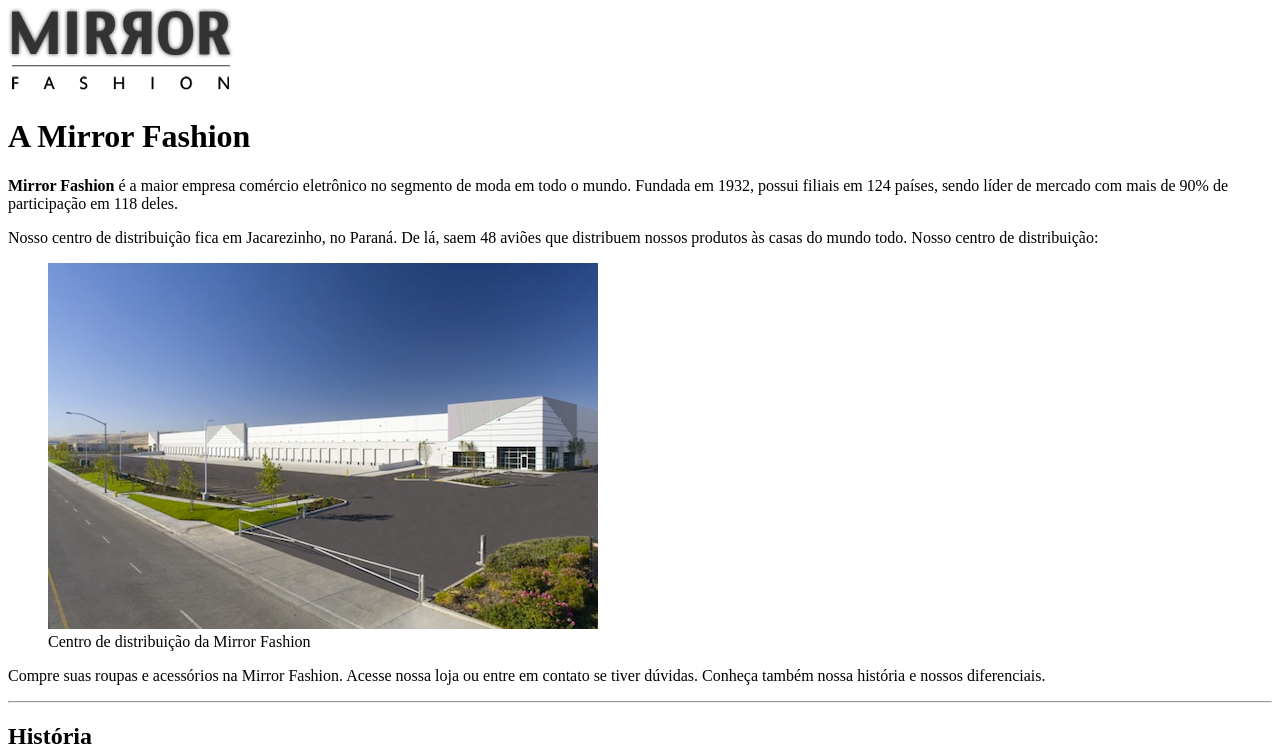
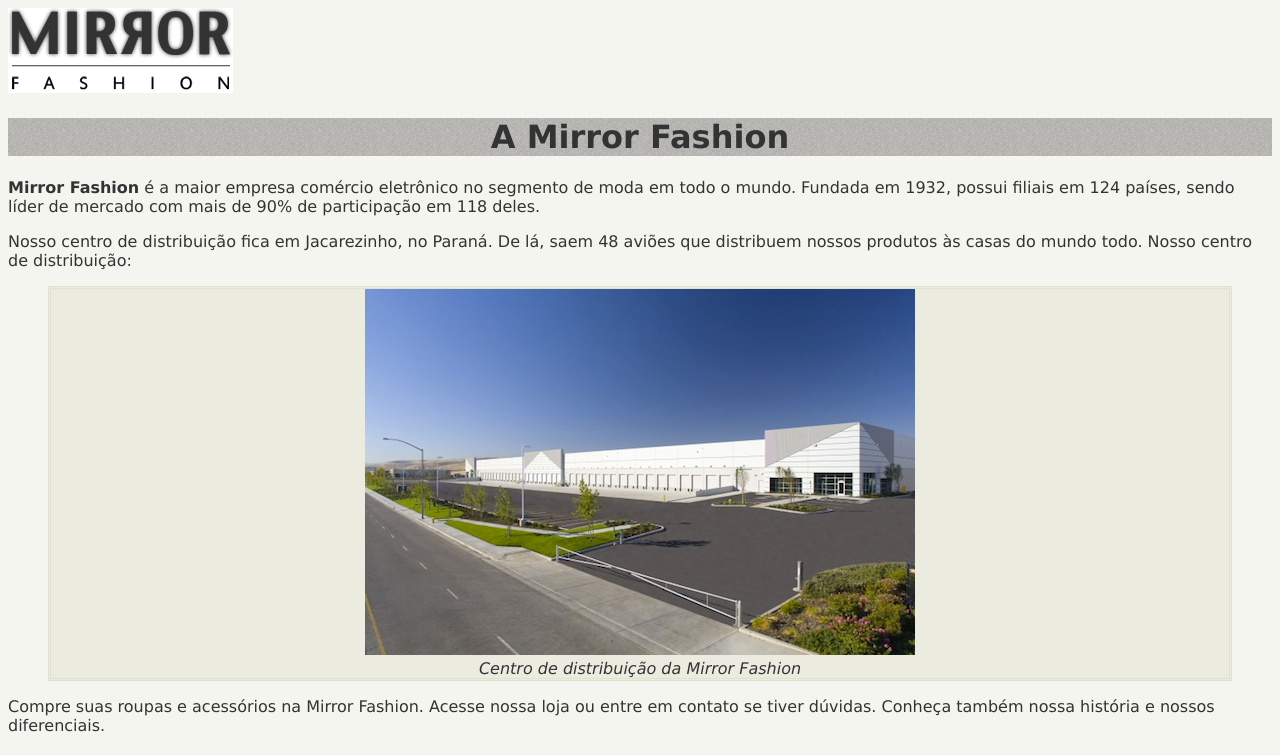
Before and after one commit to mrsapple/Projeto-site, a plain HTML site: page sobre.html in a window 1280 px wide. Shown: the top 755 px of the page. Drawn offline with Linux system fonts and the light colour scheme.

Commit message:
adicionado css

```diff
--- /dev/null
+++ b/sobre.css
@@ -0,0 +1,38 @@
+/*color: black; cor da fonte
+    background-color: #ffe6e6; cor do fundo da fonte
+    text-align: justify; /*essa tag define que os parágrafos ocupem toda a largura  do elemento aumentando o espaçamento entre as palavras.
+    letter-spacing: 3px;
+    word-spacing: 3px;
+    text-indent: 30px;
+}
+body{
+    font-family: Arial, Helvetica, sans-serif;
+    background: #ffe6e6;
+    border-color: #ff6666;
+    border-style: solid;
+    border-width: 1px;
+}
+h1{
+    background-image: url(imagens/sobre-background.jpg);
+}*/
+body{
+    color: #333333;
+    background: #f5f5ef;
+    font-family: 'Lucida Sans', 'Lucida Sans Regular', 'Lucida Grande', 'Lucida Sans Unicode', Geneva, Verdana, sans-serif;
+}
+h1{
+    background-image: url(imagens/sobre-background.jpg);
+    text-align: center;
+}
+h2{
+    border-bottom: 1px solid #333333;
+    text-align: center;
+}
+figure{
+    background-color: #ebebe0;
+    border: 3px double #e1e1d0;
+    text-align: center;
+}
+figcaption{
+    font-style: italic;
+}
--- a/sobre.html
+++ b/sobre.html
@@ -1,10 +1,11 @@
 <!DOCTYPE html>
-<html lang="en">
+<html lang="pt">
 <head>
     <meta charset="UTF-8">
     <meta http-equiv="X-UA-Compatible" content="IE=edge">
     <meta name="viewport" content="width=device-width, initial-scale=1.0">
     <title>Sobre a Mirror Fashion</title>
+    <link rel="stylesheet" href="sobre.css">
 </head>
 <body>
     <img src="imagens/logo.png" alt="logo">
@@ -21,7 +22,6 @@ distribuem nossos produtos às casas do mundo todo. Nosso centro de distribuiç
 </figure>
 <p>Compre suas roupas e acessórios na Mirror Fashion. Acesse nossa loja ou entre em contato
 se tiver dúvidas. Conheça também nossa história e nossos diferenciais.</p>
-<hr>
 <h2>História</h2>
 <figure>
 <img src="imagens/familia-pelho.jpg" alt="familia pelho">
```
Also changed, not shown: imagens/sobre-background.jpg (added).
